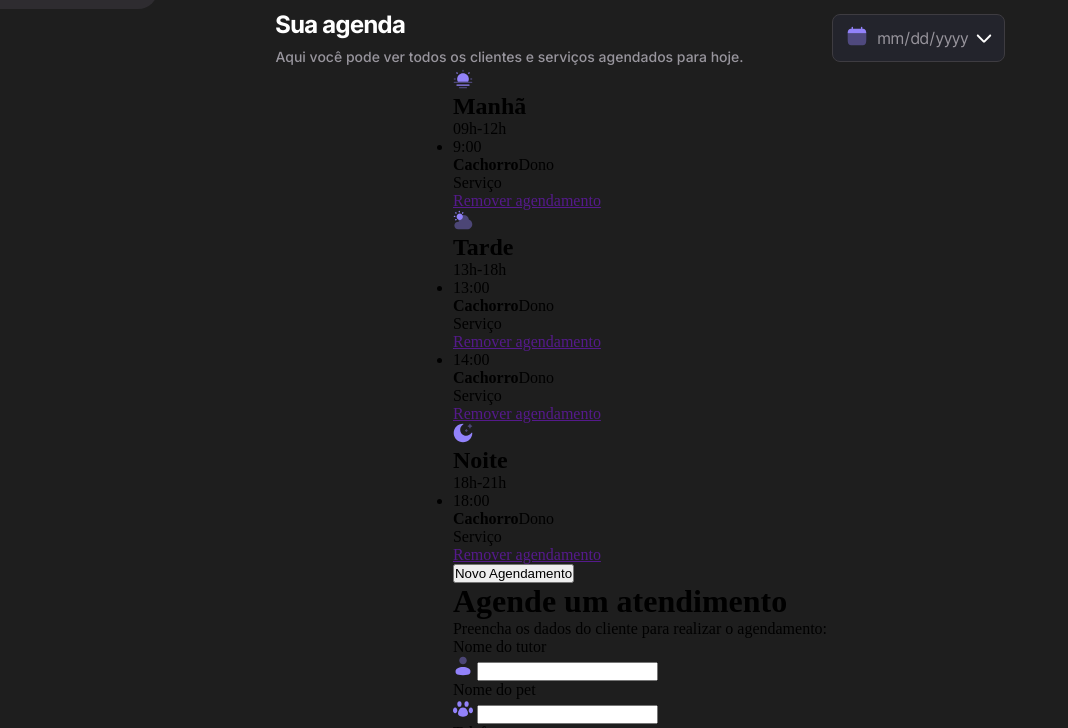
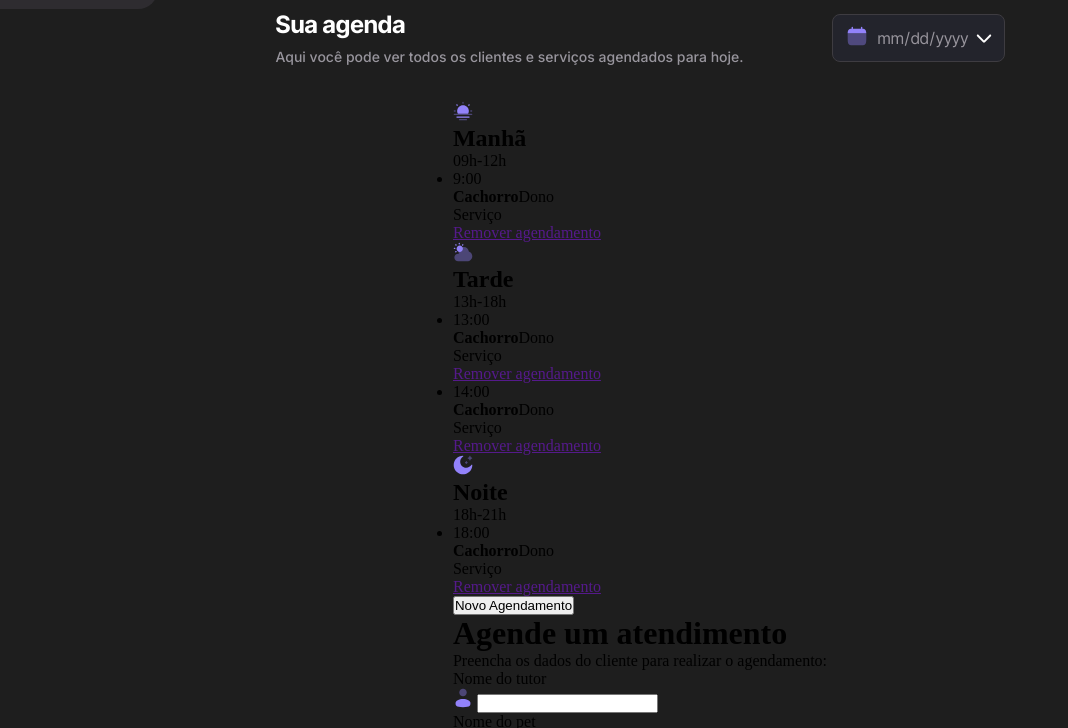
Before and after one commit to Lucascfsb/pet-scheduling, a website built with webpack: page index.html in a window 1280 px wide. Shown: the part 39-767 px from the top of the page, without its empty margins (0-1068 px from the left). Built offline with nearby package versions, Linux system fonts and the light colour scheme; files whose address does not match are found by name; a web font is replaced by a local one.

Commit message:
fix: add margin to header-info for improved spacing

```diff
--- a/src/styles/global.css
+++ b/src/styles/global.css
@@ -77,6 +77,7 @@ body {
   gap: 8px;
 
   & .header-info {
+    margin-bottom: 32px;
     & h1 {
       font: var(--title);
       color: var(--content-primary);
```
